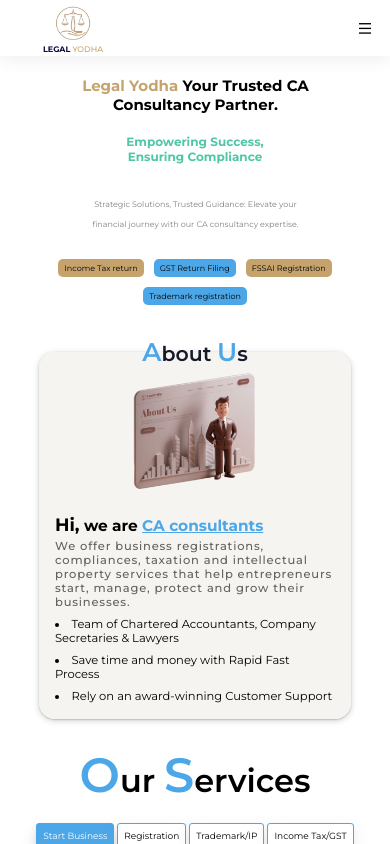
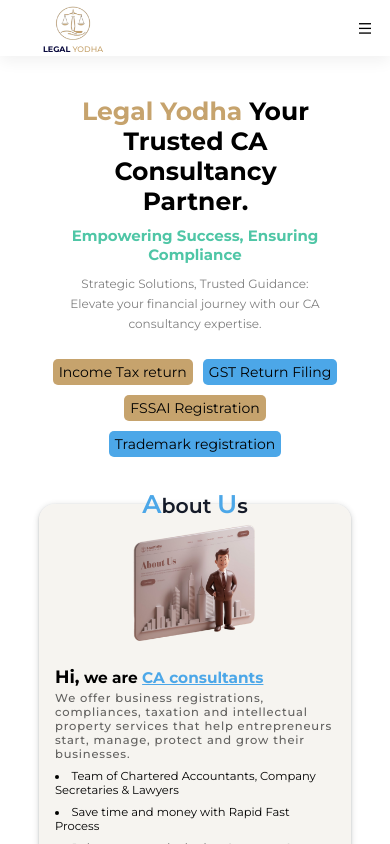
Before and after one commit to lakhan06/legalYodha, a React (Vite) app: page / in a window 390 px wide. Shown: the top 844 px of the page. Built offline with nearby package versions, Linux system fonts and the light colour scheme.

Commit message:
Link addedd

```diff
--- a/src/components/hero/Hero.css
+++ b/src/components/hero/Hero.css
@@ -202,7 +202,7 @@
 @media (max-width: 700px){
   .heroContainer{
     padding-bottom: 0;
-    padding-top: 10px;
+    padding-top: 40px;
     margin-top: 0px;
   }
   .hero {
@@ -211,24 +211,27 @@
 
   }
   .heading h1 {
-    font-size: 20px;
+    font-size: 35px;
     width: 70vw;
+    padding: 0px;
+
   }
 
   .heading h1 span {
-    font-size: 20px;
+    font-size: 35px;
     width: 50vw;
   }
 
   .ssHeading h5 {
 
     width: 50vw;
-    font-size: 12px;
+    font-size: 18px;
   }
 
   .subHeading h4 {
-    font-size: 10px;
+    font-size: 15px;
     width: 70vw;
+    padding-top: 0;
 
   }
 
@@ -247,24 +250,25 @@
 @media (max-width: 400px){
 
   .heading h1 {
-    font-size: 15px;
+    font-size: 25px;
 
   }
 
   .heading h1 span {
-    font-size: 15px;
+    font-size: 25px;
 
   }
 
   .ssHeading h5 {
 
 
-    font-size: 12px;
+    font-size: 15px;
+    width: 80vw;
   }
 
   .subHeading h4 {
-    font-size: 8px;
-    width: 70vw;
+    font-size: 12px;
+    width: 80vw;
 
   }
 
@@ -274,7 +278,7 @@
     padding: 4px 6px;
     margin: 5px 5px;
 
-    font-size: 8px;
+    font-size: 14px;
     /* width: fit-content; */
 
 
```
